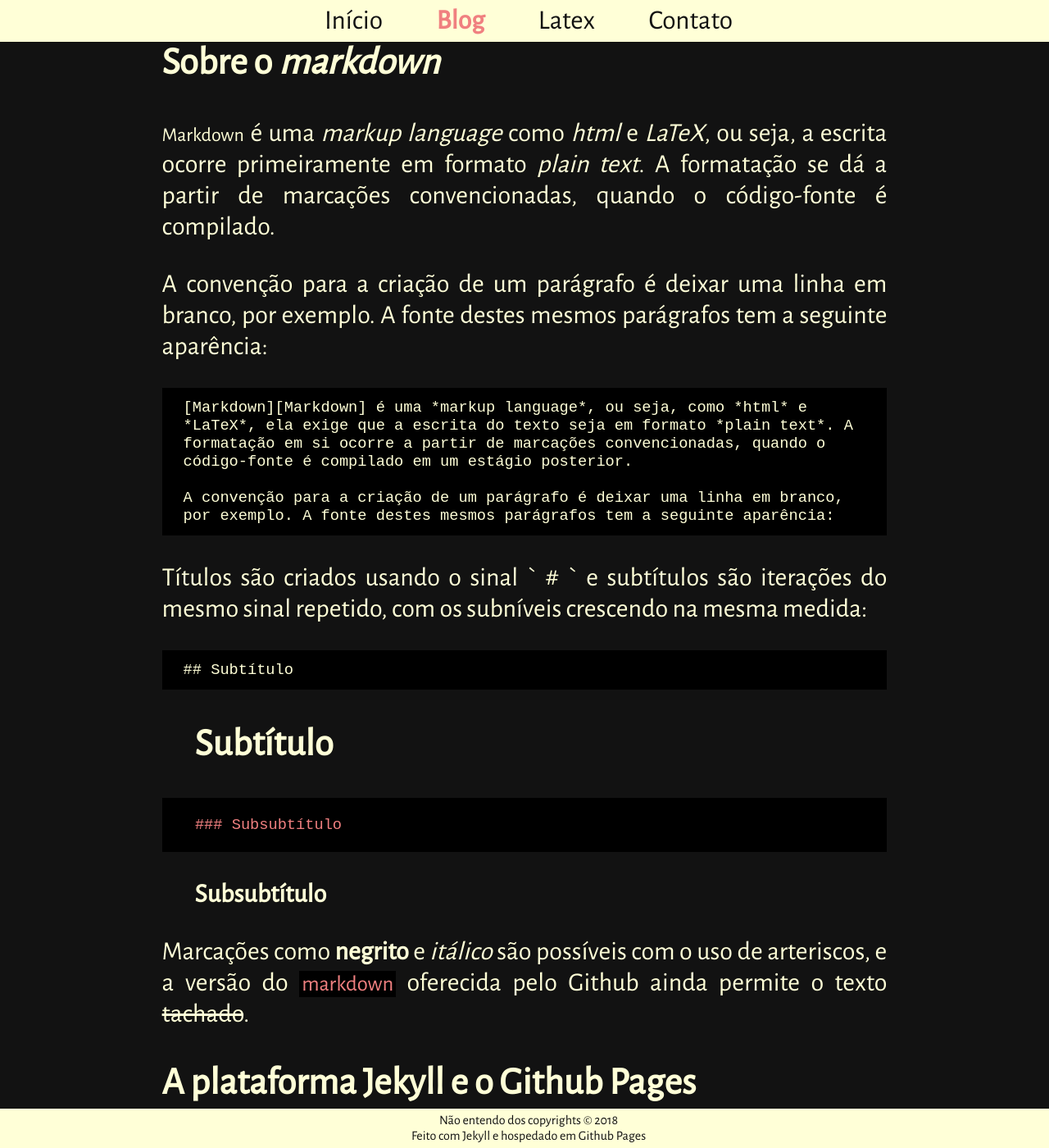
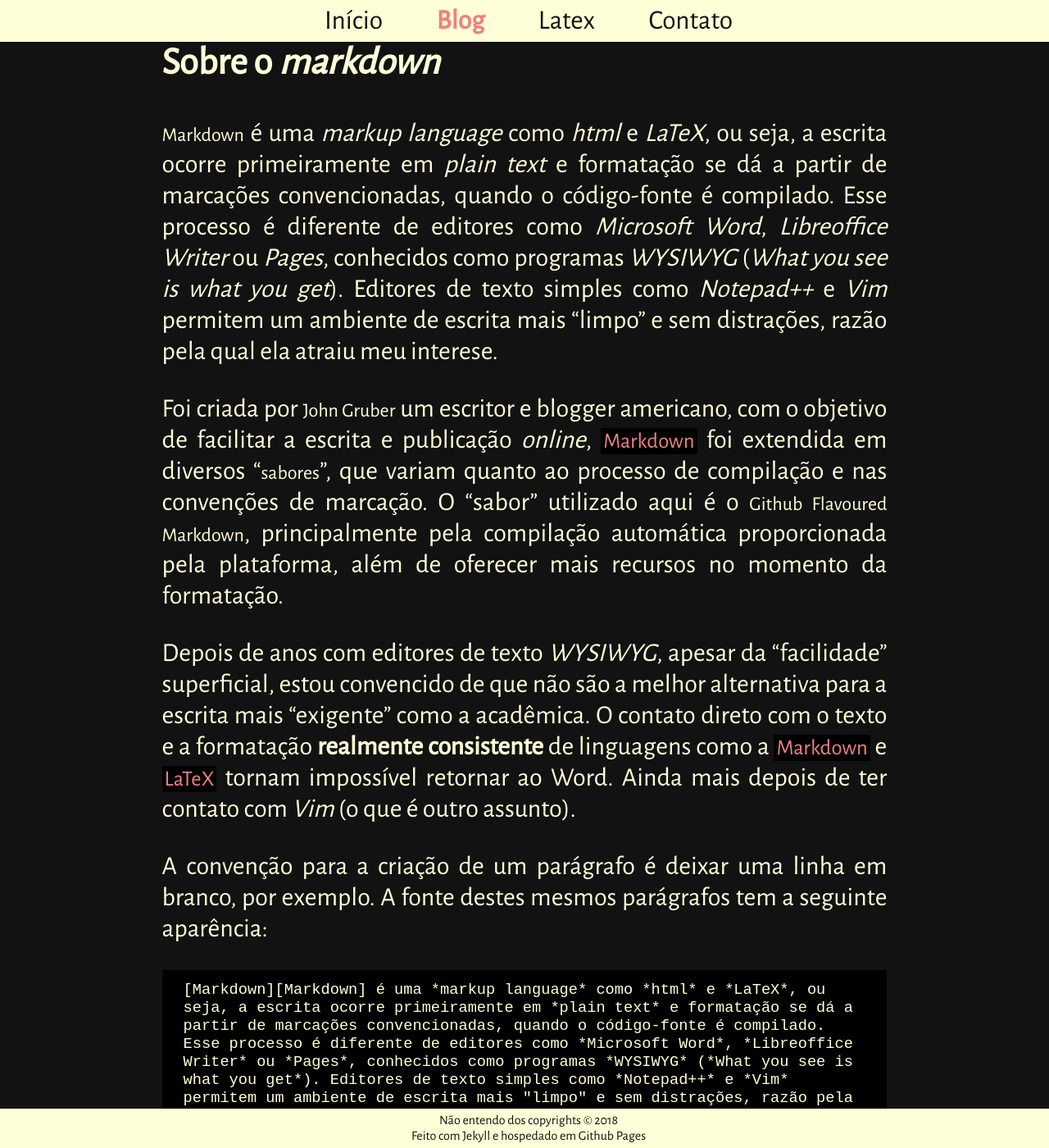
Before and after one commit to luigi-finando/luigi-finando.github.io, a Jekyll site: the page built from _posts/2017-12-21-primeiro-post.markdown, in a window 1280 px wide and 1400 px high, scrolled down 414 px. Shown: the whole window at 82% size. Built offline with Jekyll 4.4.1, drawn with Linux system fonts in a browser that asks for light colours; comment, search, counter and statistics services are not loaded; some of the changed text lies outside the part shown.

Commit message:
post jekyll

````diff
--- a/_layouts/default.html
+++ b/_layouts/default.html
@@ -3,7 +3,8 @@
 
 <head>
 
-	<meta charset="UTF-8">
+  <meta charset="UTF-8">
+  <meta name="viewport" content="width=device-width, initial-scale=1.0">
   <link rel="stylesheet" type="text/css" href="{{baseurl}}/css/main.css"/>
 	<link href="https://fonts.googleapis.com/css?family=Open+Sans" rel="stylesheet">
 	<link href="https://fonts.googleapis.com/css?family=Alegreya+Sans" rel="stylesheet">
--- a/_posts/2017-12-21-primeiro-post.markdown
+++ b/_posts/2017-12-21-primeiro-post.markdown
@@ -1,6 +1,6 @@
 ---
 layout: post
-title:  "Jekyll e o _markdown_"
+title:  "Jekyll e _markdown_"
 date:   2017-12-22 15:35:00 -0200
 author: Luís
 comments: true
@@ -15,20 +15,29 @@ category: blog
 [GithubPages]:https://pages.github.com
 [Github]:https://www.github.com
 [MeuGithub]:https://www.github.com/luigi-finando
+[JohnGruber]:https://en.wikipedia.org/wiki/John_Gruber
+[mdflavours]:https://en.wikipedia.org/wiki/Markdown#Standardization
+[gitmd]:https://github.github.com/gfm/
+[repothislink]:https://raw.githubusercontent.com/luigi-finando/luigi-finando.github.io/master/_posts/2017-12-21-primeiro-post.markdown
 
 ## Sobre o *markdown*
 
-[Markdown][Markdown] é uma *markup language* como *html* e *LaTeX*, ou seja, a escrita ocorre primeiramente em formato *plain text*. A formatação se dá a partir de marcações convencionadas, quando o código-fonte é compilado.
+[Markdown][Markdown] é uma *markup language* como *html* e *LaTeX*, ou seja, a escrita ocorre primeiramente em *plain text* e formatação se dá a partir de marcações convencionadas, quando o código-fonte é compilado. Esse processo é diferente de editores como *Microsoft Word*, *Libreoffice Writer* ou *Pages*, conhecidos como programas *WYSIWYG* (*What you see is what you get*). Editores de texto simples como *Notepad++* e *Vim* permitem um ambiente de escrita mais "limpo" e sem distrações, razão pela qual ela atraiu meu interese.
+
+Foi criada por [John Gruber][JohnGruber] um escritor e blogger americano, com o objetivo de facilitar a escrita e publicação *online*, `Markdown` foi extendida em diversos "[sabores][mdflavours]", que variam quanto ao processo de compilação e nas convenções de marcação. O "sabor" utilizado aqui é o [Github Flavoured Markdown][gitmd], principalmente pela compilação automática proporcionada pela plataforma, além de oferecer mais recursos no momento da formatação.
+
+Depois de anos com editores de texto *WYSIWYG*, apesar da "facilidade" superficial, estou convencido de que não são a melhor alternativa para a escrita mais "exigente" como a acadêmica. O contato direto com o texto e a formatação **realmente consistente** de linguagens como a `Markdown` e `LaTeX` tornam impossível retornar ao Word. Ainda mais depois de ter contato com *Vim* (o que é outro assunto).
 
 A convenção para a criação de um parágrafo é deixar uma linha em branco, por exemplo. A fonte destes mesmos parágrafos tem a seguinte aparência:
 
 ```plain-text
-[Markdown][Markdown] é uma *markup language*, ou seja, como *html* e *LaTeX*, ela exige que a escrita do texto seja em formato *plain text*. A formatação em si ocorre a partir de marcações convencionadas, quando o código-fonte é compilado em um estágio posterior.
+[Markdown][Markdown] é uma *markup language* como *html* e *LaTeX*, ou seja, a escrita ocorre primeiramente em *plain text* e formatação se dá a partir de marcações convencionadas, quando o código-fonte é compilado. Esse processo é diferente de editores como *Microsoft Word*, *Libreoffice Writer* ou *Pages*, conhecidos como programas *WYSIWYG* (*What you see is what you get*). Editores de texto simples como *Notepad++* e *Vim* permitem um ambiente de escrita mais "limpo" e sem distrações, razão pela qual ela atraiu meu interese.
 
-A convenção para a criação de um parágrafo é deixar uma linha em branco, por exemplo. A fonte destes mesmos parágrafos tem a seguinte aparência:
+Foi criada por [John Gruber][JohnGruber] um escritor e blogger americano, com o objetivo de facilitar a escrita e publicação *online*, `Markdown` foi extendida em diversos "[sabores][mdflavours]", que variam quanto ao processo de compilação e nas convenções de marcação. O "sabor" utilizado aqui é o [Github Flavoured Markdown][gitmd], principalmente pela compilação automática proporcionada pela plataforma, além de oferecer mais recursos no momento da formatação.
 ```
 
-Títulos são criados usando o sinal ` # ` e subtítulos são iterações do mesmo sinal repetido, com os subníveis crescendo na mesma medida:
+Títulos são criados usando o sinal ``#`` e subtítulos são iterações do mesmo sinal repetido, com os subníveis crescendo na mesma medida:
+
 ```plain-text
 ## Subtítulo
 ```
@@ -40,7 +49,10 @@ Títulos são criados usando o sinal ` # ` e subtítulos são iterações do mes
 ```
 > ### Subsubtítulo
 
-Marcações como **negrito** e *itálico* são possíveis com o uso de arteriscos, e a versão do `markdown` oferecida pelo Github ainda permite o texto ~~tachado~~.
+
+Acima destaquei os exemplos utilizando `>`, assim como demarquei blocos de código colocando o trecho entre acentos graves (`` ``). Marcações como **negrito** e *itálico* são possíveis com o uso de arteriscos, e a versão do `markdown` oferecida pelo Github ainda permite o texto ~~tachado~~.
+
+O código fonte deste artigo está disponível publicamente no [meu Github][repothislink].
 
 ## A plataforma [Jekyll][Jekyll] e o [Github Pages][GithubPages]
 
````
Also changed, not shown: 6 other files.
